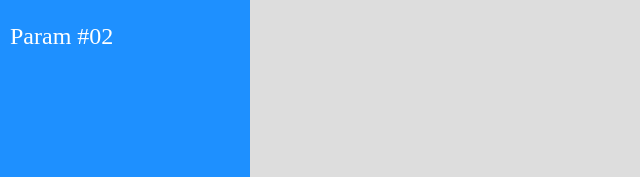
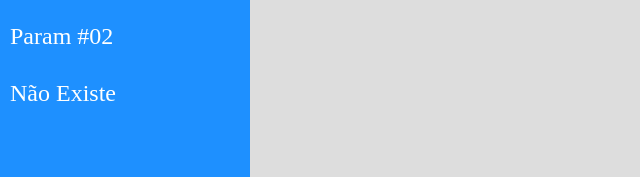
Before and after one commit to kleitonalbuquerque/react-router, a React (Create React App) app: page / in a window 1280 px wide. Shown: the part 174-351 px from the top of the page, without its empty margins (0-640 px from the left). Built offline with nearby package versions, Linux system fonts and the light colour scheme.

Commit message:
Entendendo o parâmetro Exact

```diff
--- a/src/components/layout/Content.jsx
+++ b/src/components/layout/Content.jsx
@@ -15,7 +15,7 @@
       <Route path="/param/:id">
         <Param />
       </Route>
-      <Route path="/">
+      <Route exact path="/">
         <Home />
       </Route>
     </Switch>
--- a/src/components/layout/Menu.jsx
+++ b/src/components/layout/Menu.jsx
@@ -19,6 +19,9 @@
         <li>
           <Link to="/param/legal">Param #02</Link>
         </li>
+        <li>
+          <Link to="/param/naoExiste">Não Existe</Link>
+        </li>
       </ul>
     </nav>
   </aside>
```
